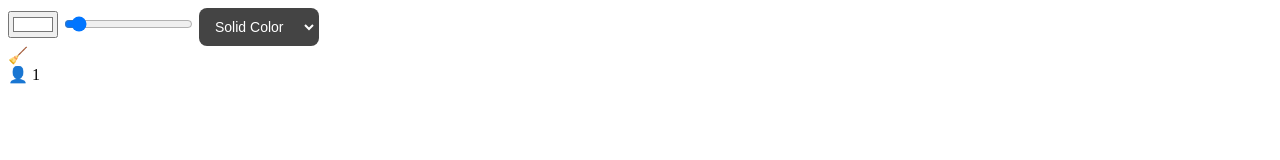
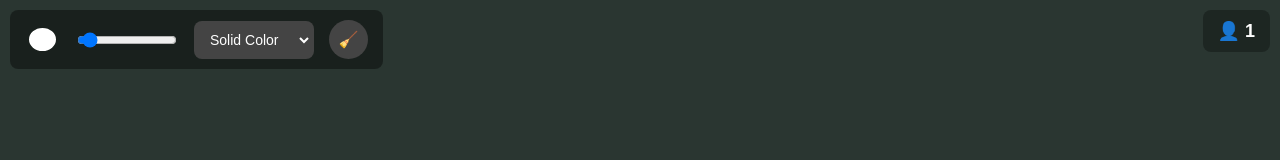
Before and after one commit to Pneumatic-Steel/Chalk-Live, a website: page index.html in a window 1280 px wide. Drawn offline with nearby package versions, Linux system fonts and the light colour scheme.

Commit message:
Update style.css

```diff
--- a/style.css
+++ b/style.css
@@ -1,3 +1,108 @@
+body, html {
+    margin: 0;
+    padding: 0;
+    overflow: hidden;
+    background-color: #2a3631;
+    touch-action: none;
+}
+
+#chalkboard {
+    cursor: crosshair;
+    display: block;
+}
+
+#toolbar {
+    position: absolute;
+    top: 10px;
+    left: 10px;
+    display: flex;
+    align-items: center;
+    gap: 15px;
+    background: rgba(0, 0, 0, 0.4);
+    padding: 10px 15px;
+    border-radius: 8px;
+    z-index: 10;
+}
+
+/* Customizing the native color picker wheel */
+#color-picker {
+    -webkit-appearance: none;
+    -moz-appearance: none;
+    appearance: none;
+    width: 35px;
+    height: 35px;
+    border: 2px solid transparent;
+    border-radius: 50%;
+    cursor: pointer;
+    background: transparent;
+    padding: 0;
+    transition: transform 0.1s;
+}
+
+#color-picker:hover {
+    transform: scale(1.1);
+}
+
+#color-picker::-webkit-color-swatch {
+    border-radius: 50%;
+    border: 2px solid white;
+}
+
+#color-picker::-moz-color-swatch {
+    border-radius: 50%;
+    border: 2px solid white;
+}
+
+/* Styling the size slider */
+#brush-size {
+    cursor: pointer;
+    width: 100px;
+}
+
+/* Styling for the eraser button */
+.tool-btn {
+    width: 35px;
+    height: 35px;
+    border-radius: 50%;
+    cursor: pointer;
+    background: #444;
+    display: flex;
+    align-items: center;
+    justify-content: center;
+    font-size: 16px;
+    border: 2px solid transparent;
+    transition: transform 0.1s;
+    user-select: none;
+}
+
+.tool-btn:hover {
+    transform: scale(1.1);
+}
+
+.tool-btn.active {
+    border-color: white;
+    background: #666;
+}
+
+/* Styling for the player counter */
+#counter {
+    position: absolute;
+    top: 10px;
+    right: 10px;
+    background: rgba(0, 0, 0, 0.3);
+    color: white;
+    padding: 10px 15px;
+    border-radius: 8px;
+    font-family: sans-serif;
+    font-size: 18px;
+    font-weight: bold;
+    display: flex;
+    align-items: center;
+    gap: 5px;
+    z-index: 10;
+    user-select: none;
+}
+
 /* Styling for the new effect dropdown */
 #brush-effect {
     background: #444;
```
